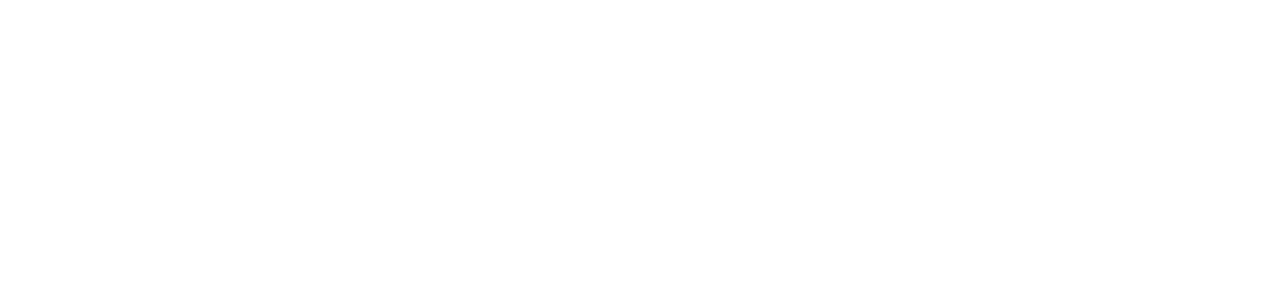
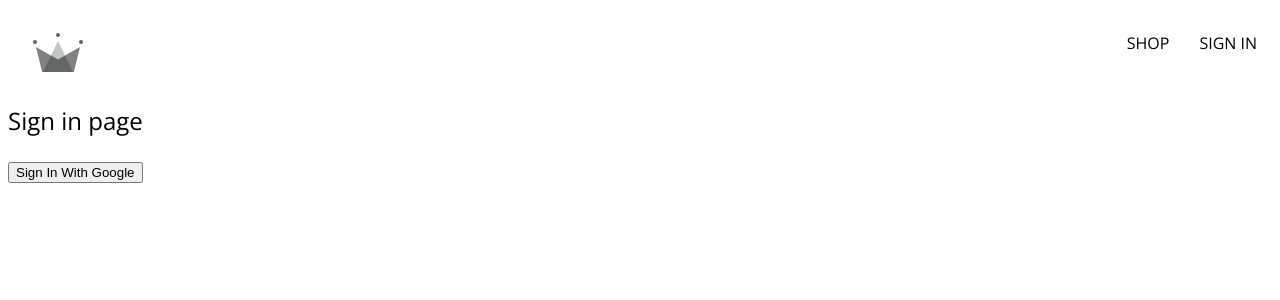
Before and after one commit to emintt/react-shopping-app, a React (Vite) app: page /sign-in in a window 1280 px wide. Before the commit this address had no page. Shown: the top 300 px of the page. Built offline with nearby package versions, Linux system fonts and the light colour scheme.

Commit message:
add firebase auth setup

```diff
--- a/package.json
+++ b/package.json
@@ -10,6 +10,7 @@
     "preview": "vite preview"
   },
   "dependencies": {
+    "firebase": "^10.12.2",
     "react": "^18.2.0",
     "react-dom": "^18.2.0",
     "react-router-dom": "^6.23.1"
--- a/src/App.tsx
+++ b/src/App.tsx
@@ -1,6 +1,7 @@
 import Home from './routes/home/home.component';
 import { Routes, Route } from 'react-router-dom';
 import Navigation from './routes/navigation/navigation.component';
+import SignIn from './routes/sign-in/sign-in.component';
 
 
 const Shop = () => {
@@ -22,6 +23,7 @@
         <Route path='/' element={<Navigation />} >
           <Route index element={<Home />} /> {/* shorthand for index=true, stating that it matches the path '/', index route  */}
           <Route path='shop' element={<Shop />} />
+          <Route path='sign-in' element={<SignIn />} />
         </Route>
       </Routes>
     </>
--- a/src/routes/navigation/navigation.component.tsx
+++ b/src/routes/navigation/navigation.component.tsx
@@ -13,6 +13,9 @@
           <Link className="nav-link" to="/shop">
             SHOP
           </Link>
+          <Link className="nav-link" to="/sign-in">
+            SIGN IN
+          </Link>
         </div>
       </div>
       <Outlet />
--- /dev/null
+++ b/src/routes/sign-in/sign-in.component.tsx
@@ -0,0 +1,18 @@
+import { signInWithGooglePopup } from "../../utils/firebase/firebase.utils";
+
+
+const SignIn = () => {
+  const logGoogleUser = async () => {
+    const response = await signInWithGooglePopup();
+    console.log(response);
+  };
+
+  return (
+    <div>
+      <h2>Sign in page</h2>
+      <button onClick={logGoogleUser}>Sign In With Google</button>
+    </div>
+  );
+};
+
+export default SignIn;
--- /dev/null
+++ b/src/utils/firebase/firebase.utils.ts
@@ -0,0 +1,30 @@
+// Import the functions you need from the SDKs you need
+import { initializeApp } from "firebase/app";
+import { getAuth, signInWithRedirect, signInWithPopup, GoogleAuthProvider } from "firebase/auth";
+
+
+// TODO: Add SDKs for Firebase products that you want to use
+// https://firebase.google.com/docs/web/setup#available-libraries
+
+// Your web app's Firebase configuration
+const firebaseConfig = {
+  apiKey: "AIzaSyAvWqIMTzcQmqK-hH0ZpCQEwTkXthOBAQo",
+  authDomain: "shopping-db-5085c.firebaseapp.com",
+  projectId: "shopping-db-5085c",
+  storageBucket: "shopping-db-5085c.appspot.com",
+  messagingSenderId: "369896220187",
+  appId: "1:369896220187:web:229e46af34762678d5babe"
+};
+
+// Initialize Firebase
+const firebaseApp = initializeApp(firebaseConfig);
+
+// Use Google auth
+const provider = new GoogleAuthProvider();
+provider.setCustomParameters({
+  prompy: "select_account"
+});
+
+export const auth = getAuth();
+
+export const signInWithGooglePopup = () => signInWithPopup(auth, provider);
```
Also changed, not shown: 1 other file (tests, documents, lock files or other folders).
